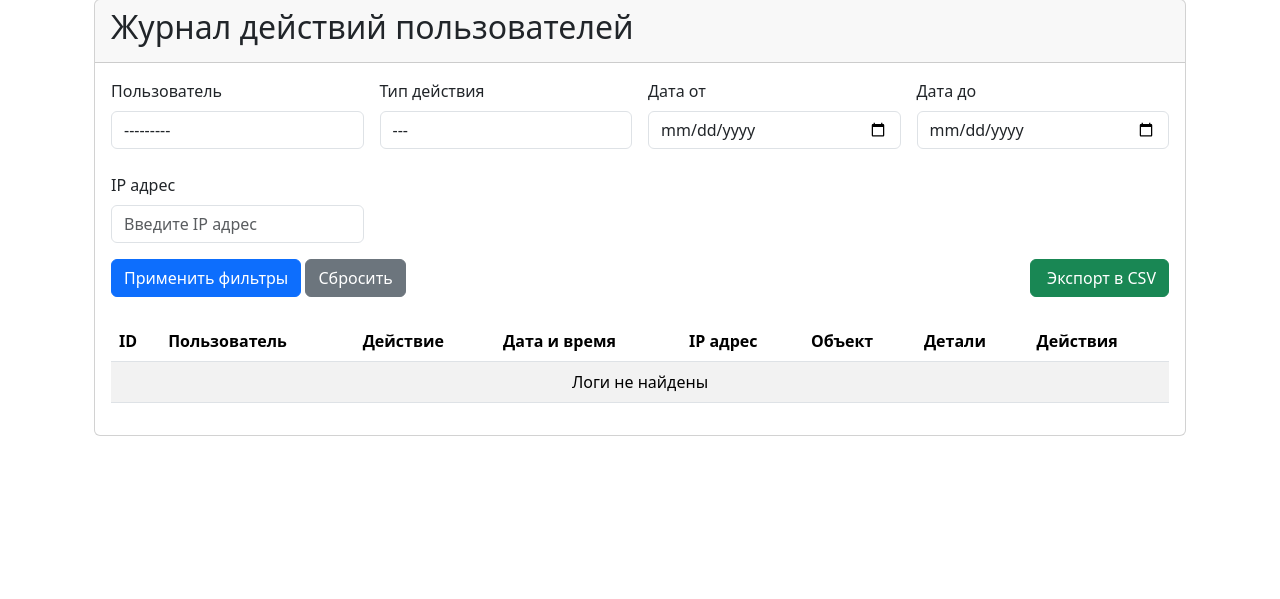
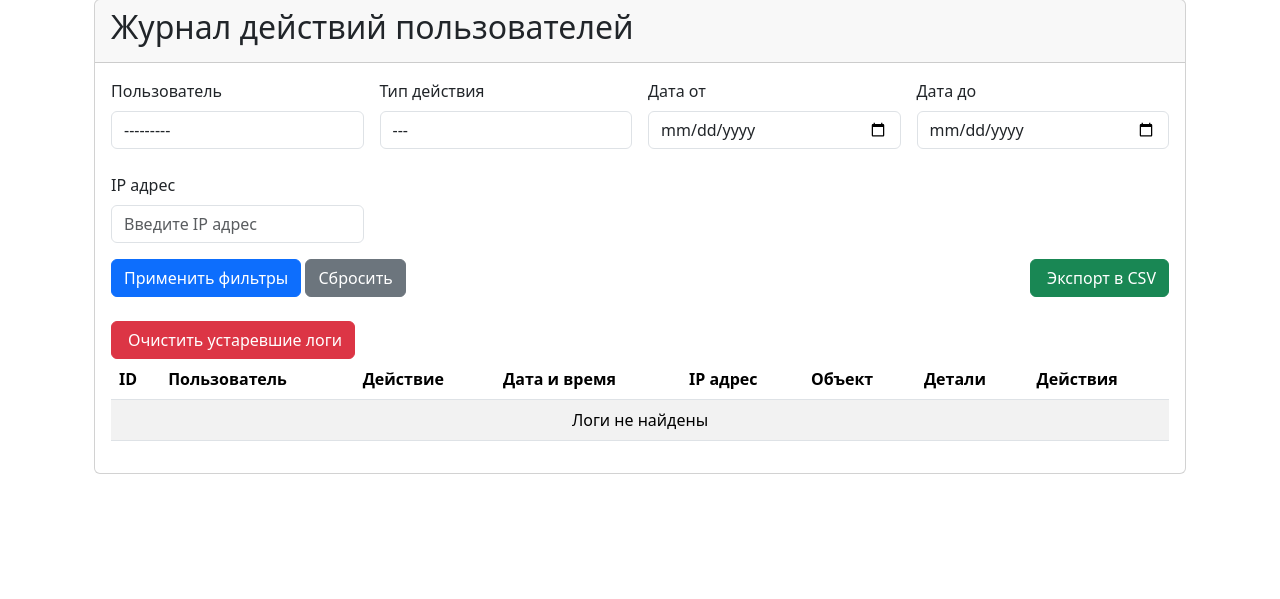
Before and after one commit to ashvili/web01, a Django app: page /logs/ in a window 1280 px wide. Shown: the part 129-728 px from the top of the page. Run offline with Django 5.2, Linux system fonts and the light colour scheme; the visitor is signed in with stand-in values (Sample User, id 1); data comes from the database, SQL or seed files in the repository; parts of the project's set-up code (start-up, migrations or seed data) failed here and were passed over; some libraries are stand-ins or nearby versions.

Commit message:
Добавлена функция очистки устаревших логов. - Реализован новый маршрут `clear-old-logs` для ручной очистки логов старше заданного количества дней. - Добавлена кнопка на странице списка логов для выполнения этой операции (доступна только суперпользователям). - Настройка `USER_ACTION_LOG_RETENTION_DAYS` добавлена в настройки для определения срока хранения логов.

```diff
--- a/logs/urls.py
+++ b/logs/urls.py
@@ -9,4 +9,5 @@ urlpatterns = [
     path('export/', views.export_logs, name='export'),
     # Альтернативное представление на основе класса
     path('view/<int:log_id>/', views.LogDetailView.as_view(), name='view'),
+    path('clear-old-logs/', views.clear_old_logs, name='clear_old_logs'),
 ]
--- a/logs/views.py
+++ b/logs/views.py
@@ -1,4 +1,4 @@
-from django.shortcuts import render, get_object_or_404
+from django.shortcuts import render, get_object_or_404, redirect
 from django.contrib.auth.decorators import login_required, user_passes_test
 from django.core.paginator import Paginator
 from django.http import HttpResponse
@@ -7,7 +7,9 @@ from django.views.generic import DetailView
 import csv
 import io
 import json
-from datetime import datetime
+import datetime
+from django.conf import settings
+from django.contrib import messages
 
 from .models import UserActionLog
 from .forms import LogFilterForm
@@ -159,3 +161,17 @@ class LogDetailView(LoginRequiredMixin, DetailView):
         context = super().get_context_data(**kwargs)
         context['title'] = f'Лог #{self.object.id}: {self.object.get_action_type_display()}'
         return context
+
+
+@login_required
+@user_passes_test(is_superadmin)
+def clear_old_logs(request):
+    """Ручная очистка устаревших логов (по кнопке)"""
+    if request.method == 'POST':
+        days = getattr(settings, 'USER_ACTION_LOG_RETENTION_DAYS', 90)
+        cutoff = datetime.datetime.now() - datetime.timedelta(days=days)
+        deleted, _ = UserActionLog.objects.filter(action_time__lt=cutoff).delete()
+        messages.success(request, f'Удалено {deleted} логов старше {days} дней.')
+    else:
+        messages.error(request, 'Некорректный метод запроса.')
+    return redirect('logs:list')
--- a/templates/logs/list.html
+++ b/templates/logs/list.html
@@ -48,6 +48,20 @@
                             </div>
                         </div>
                     </form>
+
+                    {# Кнопка очистки устаревших логов (только для суперпользователя) #}
+                    {% if request.user.is_superuser %}
+                    <div class="row mt-3">
+                        <div class="col-12">
+                            <form method="post" action="{% url 'logs:clear_old_logs' %}" onsubmit="return confirm('Удалить все логи старше {{ settings.USER_ACTION_LOG_RETENTION_DAYS|default:90 }} дней? Это действие необратимо!');">
+                                {% csrf_token %}
+                                <button type="submit" class="btn btn-danger">
+                                    <i class="fas fa-trash-alt me-1"></i> Очистить устаревшие логи
+                                </button>
+                            </form>
+                        </div>
+                    </div>
+                    {% endif %}
 
                     <div class="table-responsive">
                         <table class="table table-striped table-hover">
--- a/vl09_web/settings.py
+++ b/vl09_web/settings.py
@@ -173,3 +173,6 @@ TWO_FACTOR_TOTP_DIGITS = 6
 
 # Настройка имени для приложения аутентификации
 OTP_ISSUER_NAME = 'Поиск и просмотр абонентов'
+
+
+USER_ACTION_LOG_RETENTION_DAYS = 90  # Сколько дней храним логи (можно менять)
```
Also changed, not shown: 1 other file.
